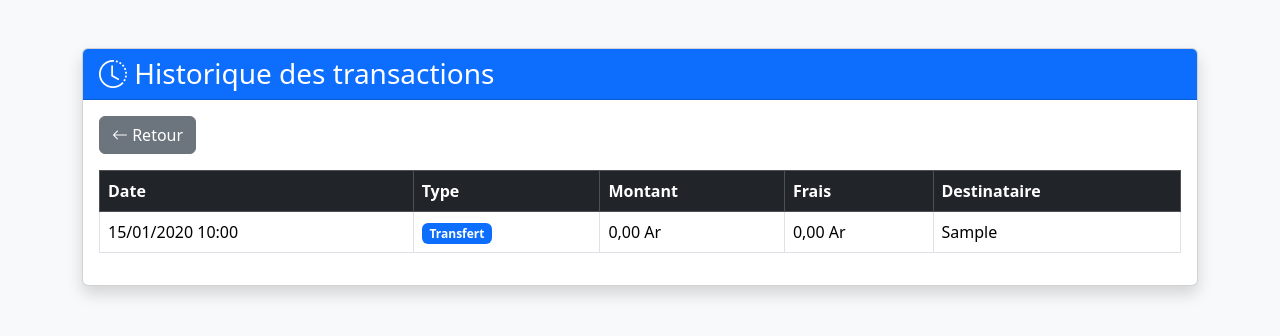
After one commit to YvNathan/projet-final-s4-info, a CodeIgniter 4 app: the page made by app/Views/client/historique.php in a window 1280 px wide. The commit adds this page. Shown: the top 336 px of the page. Run offline with PHP 8.4 and a stand-in for CodeIgniter, Linux system fonts and the light colour scheme; the template is opened without the code that fills it: most values are stand-ins (such as "Sample title", 1, 10 or a date in 2020); some libraries are stand-ins or nearby versions.

Commit message:
[feat] historique transaction

```diff
--- a/app/Config/Routes.php
+++ b/app/Config/Routes.php
@@ -14,5 +14,6 @@ $routes->post('depot', 'ClientController::doDepot');
 $routes->post('retrait', 'ClientController::doRetrait');
 $routes->post('transfert', 'ClientController::doTransfert');
 $routes->get('home', 'HomeController::index', ['filter' => 'auth']);
+$routes->get('historique', 'ClientController::historique');
 
 $routes->get('operateur/situation', 'SituationController::index');
--- /dev/null
+++ b/app/Views/client/historique.php
@@ -0,0 +1,182 @@
+<!DOCTYPE html>
+<html lang="fr">
+
+<head>
+
+    <meta charset="UTF-8">
+    <meta name="viewport" content="width=device-width, initial-scale=1.0">
+
+    <title>Historique</title>
+
+    <link href="https://cdn.jsdelivr.net/npm/bootstrap@5.3.7/dist/css/bootstrap.min.css" rel="stylesheet">
+
+    <link href="https://cdn.jsdelivr.net/npm/bootstrap-icons@1.13.1/font/bootstrap-icons.min.css" rel="stylesheet">
+
+</head>
+
+
+<body class="bg-light">
+
+
+    <div class="container py-5">
+
+
+        <div class="card shadow">
+
+
+            <div class="card-header bg-primary text-white">
+
+                <h3 class="mb-0">
+                    <i class="bi bi-clock-history"></i>
+                    Historique des transactions
+                </h3>
+
+            </div>
+
+
+            <div class="card-body">
+
+
+                <a href="<?= base_url('home') ?>" class="btn btn-secondary mb-3">
+
+                    <i class="bi bi-arrow-left"></i>
+                    Retour
+
+                </a>
+
+
+
+                <?php if (empty($historique)): ?>
+
+
+                    <div class="alert alert-info">
+
+                        Aucune transaction trouvée.
+
+                    </div>
+
+
+                <?php else: ?>
+
+
+                    <div class="table-responsive">
+
+
+                        <table class="table table-bordered table-hover">
+
+
+                            <thead class="table-dark">
+
+                                <tr>
+
+                                    <th>Date</th>
+
+                                    <th>Type</th>
+
+                                    <th>Montant</th>
+
+                                    <th>Frais</th>
+
+                                    <th>Destinataire</th>
+
+                                </tr>
+
+                            </thead>
+
+
+
+                            <tbody>
+
+
+                                <?php foreach ($historique as $transaction): ?>
+
+
+                                    <tr>
+
+
+                                        <td>
+                                            <?= date('d/m/Y H:i', strtotime($transaction['date_heure'])) ?>
+                                        </td>
+
+
+                                        <td>
+
+                                            <?php if ($transaction['type_operation'] == "depot"): ?>
+
+                                                <span class="badge bg-success">
+                                                    Dépôt
+                                                </span>
+
+                                            <?php elseif ($transaction['type_operation'] == "retrait"): ?>
+
+                                                <span class="badge bg-warning text-dark">
+                                                    Retrait
+                                                </span>
+
+                                            <?php else: ?>
+
+                                                <span class="badge bg-primary">
+                                                    Transfert
+                                                </span>
+
+                                            <?php endif; ?>
+
+                                        </td>
+
+
+                                        <td>
+                                            <?= number_format($transaction['montant'], 2, ',', ' ') ?> Ar
+                                        </td>
+
+
+                                        <td>
+                                            <?= number_format($transaction['frais_applique'], 2, ',', ' ') ?> Ar
+                                        </td>
+
+
+                                        <td>
+
+                                            <?php if ($transaction['numero_destinataire']): ?>
+
+                                                <?= esc($transaction['numero_destinataire']) ?>
+
+                                            <?php else: ?>
+
+                                                -
+
+                                            <?php endif; ?>
+
+                                        </td>
+
+
+                                    </tr>
+
+
+                                <?php endforeach; ?>
+
+
+                            </tbody>
+
+
+                        </table>
+
+
+                    </div>
+
+
+                <?php endif; ?>
+
+
+            </div>
+
+
+        </div>
+
+
+    </div>
+
+
+
+</body>
+
+</html>
--- a/app/Views/client/home.php
+++ b/app/Views/client/home.php
@@ -93,7 +93,12 @@
 
                         </div>
 
+                        <a href="<?= base_url('historique') ?>" class="btn btn-dark">
+                            <i class="bi bi-clock-history"></i>
+                            Voir historique
+                        </a>
                     </div>
+
 
                     <div class="card-footer text-end">
 
```
Also changed, not shown: app/Controllers/ClientController.php (+12 -0 lines), app/Models/TransactionModel.php (+12 -0 lines).
